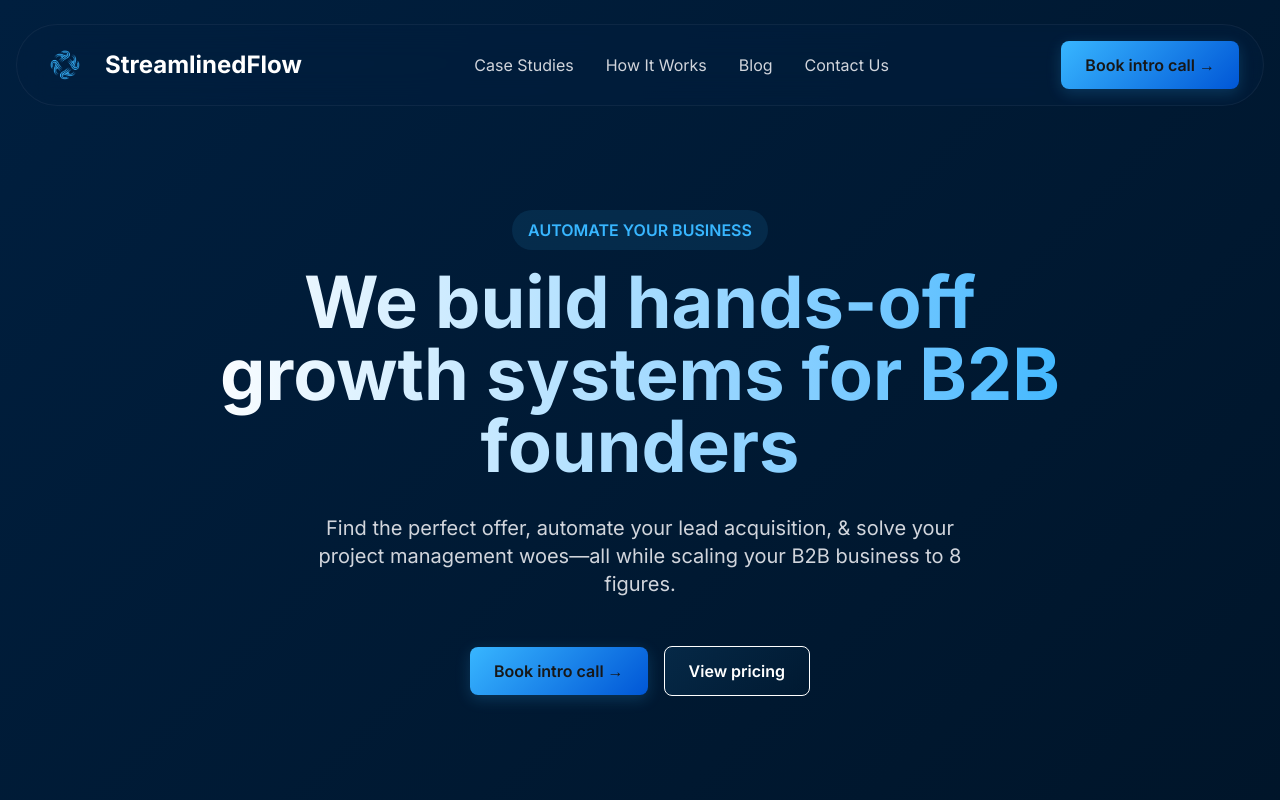
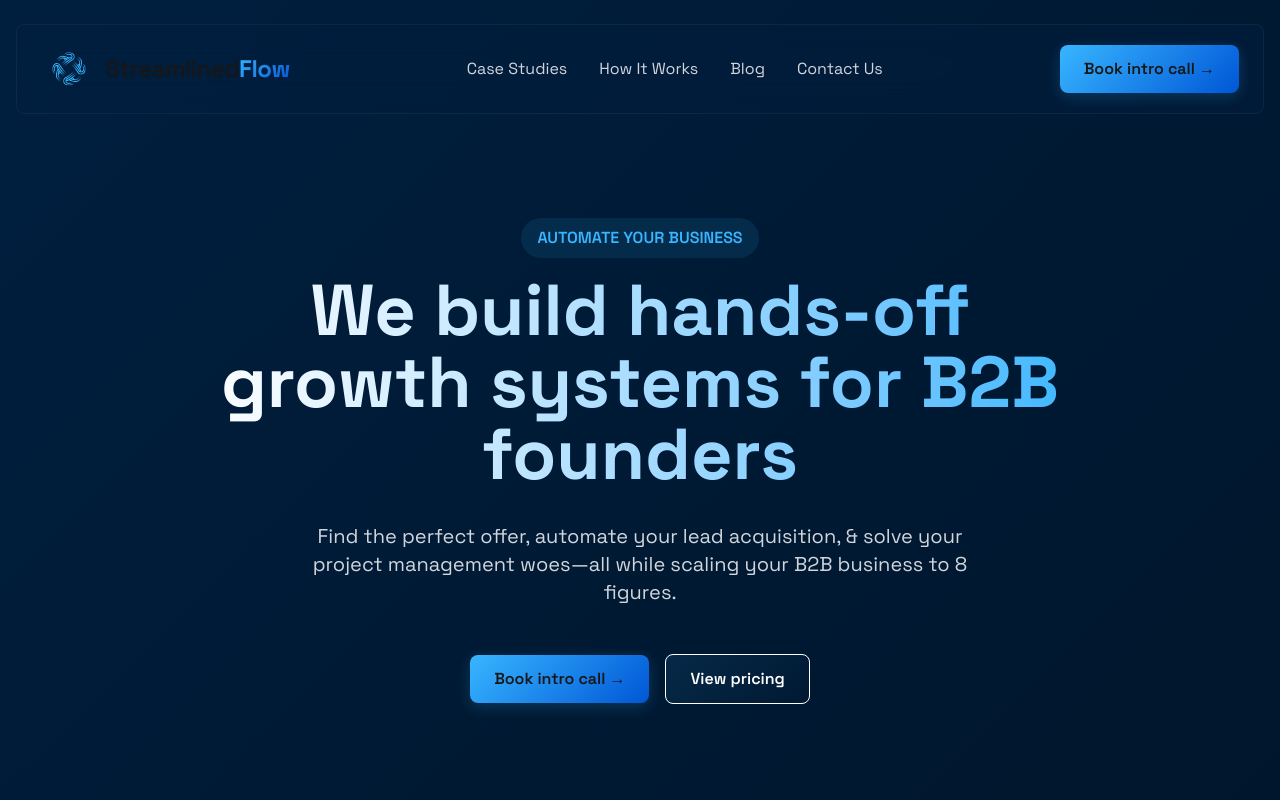
Before and after one commit to Streamlinedflow/streamlinedflow.com, a Next.js app in the folder streamlinedflow.com/: page / in a window 1280 px wide. Shown: the top 800 px of the page. Built offline with nearby package versions, Linux system fonts and the light colour scheme.

Commit message:
UI changes

```diff
--- a/streamlinedflow.com/src/app/globals.css
+++ b/streamlinedflow.com/src/app/globals.css
@@ -41,6 +41,18 @@ html {
 }
 
 @layer components {
+  .logo-text {
+    @apply text-2xl tracking-tight font-medium;
+    letter-spacing: -0.02em;
+  }
+
+  .logo-text-highlight {
+    @apply font-bold text-[#38b6ff];
+    background: linear-gradient(135deg, #38b6ff 0%, #0056D6 100%);
+    -webkit-background-clip: text;
+    -webkit-text-fill-color: transparent;
+  }
+
   .gradient-text {
     @apply bg-gradient-to-r from-white to-[#38b6ff] bg-clip-text text-transparent;
   }
--- a/streamlinedflow.com/src/app/layout.js
+++ b/streamlinedflow.com/src/app/layout.js
@@ -1,7 +1,10 @@
-import { Inter } from 'next/font/google';
+import { Space_Grotesk } from 'next/font/google';
 import './globals.css';
 
-const inter = Inter({ subsets: ['latin'] });
+const spaceGrotesk = Space_Grotesk({
+  subsets: ['latin'],
+  weight: ['400', '500', '600', '700'],
+});
 
 export const metadata = {
   title: 'StreamlinedFlow - B2B Growth Systems',
@@ -11,7 +14,7 @@ export const metadata = {
 export default function RootLayout({ children }) {
   return (
     <html lang="en">
-      <body className={inter.className}>{children}</body>
+      <body className={spaceGrotesk.className}>{children}</body>
     </html>
   );
 }
--- a/streamlinedflow.com/src/app/page.js
+++ b/streamlinedflow.com/src/app/page.js
@@ -6,17 +6,20 @@ export default function Home() {
     <main className="min-h-screen gradient-bg">
       {/* Navigation */}
       <div className="container mx-auto px-4 py-6">
-        <nav className="rounded-full backdrop-blur-lg bg-[#001f3f]/40 border border-white/5 px-6 py-4">
+        <nav className="rounded-lg backdrop-blur-lg bg-[#001f3f]/40 border border-white/5 px-6 py-4">
           <div className="flex items-center justify-between">
-            <div className="flex items-center space-x-4">
+            <div className="flex items-center space-x-2">
               <Image
-                src="/logo.png"
+                src="/logo.svg"
                 alt="StreamlinedFlow Logo"
-                width={48}
-                height={48}
-                className="w-12 h-12 object-contain"
+                width={56}
+                height={56}
+                className="w-14 h-14 object-contain"
               />
-              <span className="text-2xl font-bold text-white">StreamlinedFlow</span>
+              <div className="flex items-center logo-text">
+                <span>Streamlined</span>
+                <span className="logo-text-highlight">Flow</span>
+              </div>
             </div>
             <div className="hidden md:flex items-center space-x-8">
               <a href="#case-studies" className="nav-link">Case Studies</a>
@@ -171,6 +174,66 @@ export default function Home() {
           </a>
         </div>
       </section>
+
+      {/* Footer */}
+      <footer className="border-t border-white/10">
+        <div className="container mx-auto px-4 py-12">
+          <div className="grid md:grid-cols-12 gap-8 mb-12">
+            {/* Logo Column */}
+            <div className="md:col-span-4 space-y-4">
+              <div className="flex items-center space-x-3">
+                <Image
+                  src="/logo.svg"
+                  alt="StreamlinedFlow Logo"
+                  width={56}
+                  height={56}
+                  className="w-14 h-14 object-contain"
+                />
+                <div className="flex items-center logo-text">
+                  <span>Streamlined</span>
+                  <span className="logo-text-highlight">Flow</span>
+                </div>
+              </div>
+              <p className="text-gray-400 text-sm mt-4">
+                Building hands-off growth systems for B2B founders.
+              </p>
+            </div>
+
+            {/* Navigation Links */}
+            <div className="md:col-span-2 md:ml-4">
+              <h3 className="font-semibold mb-4 text-white">Company</h3>
+              <div className="space-y-3">
+                <a href="#case-studies" className="block text-gray-400 hover:text-white transition-colors">Case Studies</a>
+                <a href="#how-it-works" className="block text-gray-400 hover:text-white transition-colors">How It Works</a>
+                <a href="#blog" className="block text-gray-400 hover:text-white transition-colors">Blog</a>
+                <a href="#contact" className="block text-gray-400 hover:text-white transition-colors">Contact Us</a>
+              </div>
+            </div>
+
+            {/* Contact Info */}
+            <div className="md:col-span-3 md:ml-4">
+              <h3 className="font-semibold mb-4 text-white">Contact</h3>
+              <div className="space-y-3 text-gray-400">
+                <p>Email: liam@streamlinedflow.com</p>
+                <p>Schedule: Book a call</p>
+              </div>
+            </div>
+
+            {/* CTA Column */}
+            <div className="md:col-span-3 md:ml-4">
+              <h3 className="font-semibold mb-4 text-white">Ready to Scale?</h3>
+              <a href="#book-call" className="btn-primary inline-block">
+                Book intro call →
+              </a>
+            </div>
+          </div>
+
+          {/* Copyright */}
+          <div className="pt-8 border-t border-white/10 text-center text-gray-400 text-sm">
+            <p>© {new Date().getFullYear()} StreamlinedFlow. All rights reserved.</p>
+          </div>
+        </div>
+      </footer>
     </main>
   );
 }
```
Also changed, not shown: streamlinedflow.com/public/logo.png (deleted), streamlinedflow.com/public/logo.svg (added).
